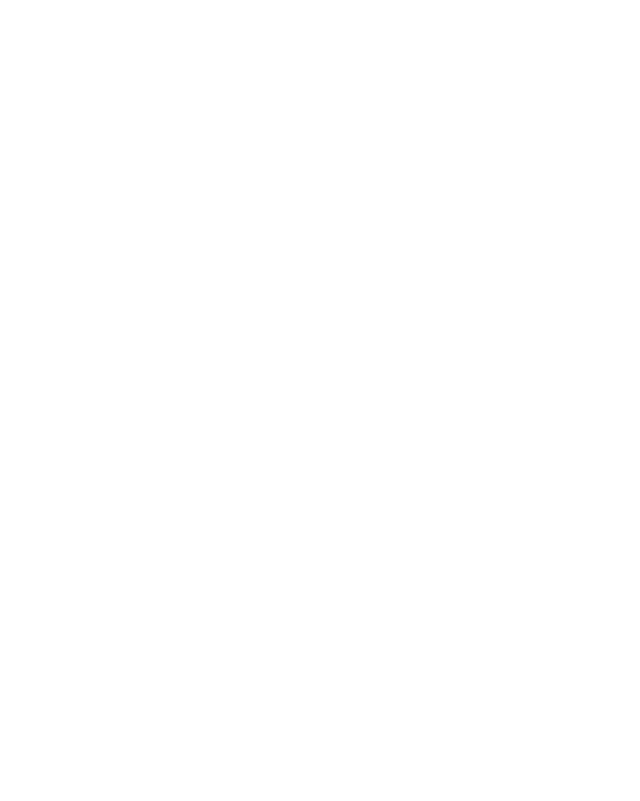
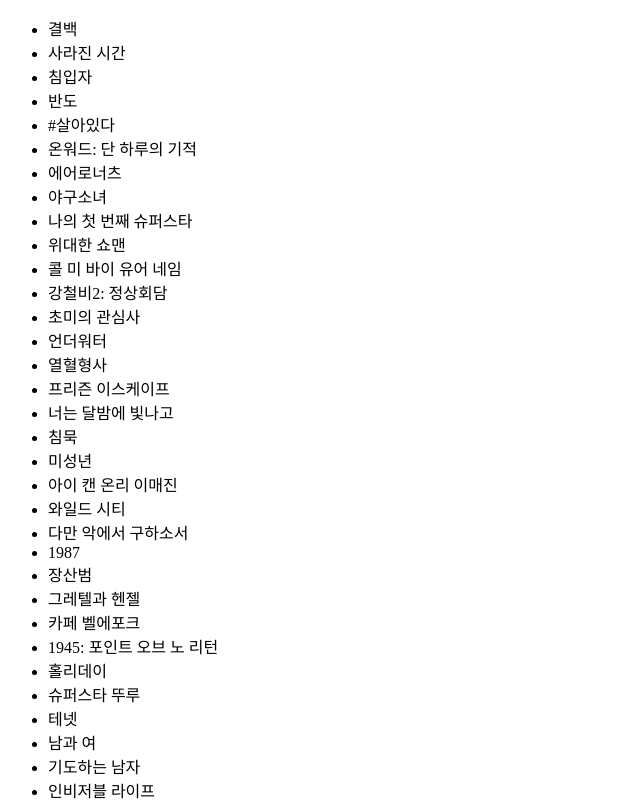
Before and after one commit to Lee-na-yun/react-Review-datalist, a React (Create React App) app: page / in a window 1280 px wide. Shown: the top 801 px of the page, without its empty margins (0-640 px from the left). Built offline with nearby package versions, Linux system fonts and the light colour scheme.

Commit message:
각 item의 title을 list로 가져오기

```diff
--- a/src/components/ReviewList.js
+++ b/src/components/ReviewList.js
@@ -1,6 +1,8 @@
 function ReviewList({items}) { // items라는 배열을 prop으로 받음 -> items에 있는 각 요소를 리액트로 렌더링할 것임!
-  console.log(items);
-  return <ul></ul>;
+  return <ul>{items.map((item)=>{
+        return <li>{item.title}</li>
+    })}
+    </ul>;
 }
 
 export default ReviewList;
```
